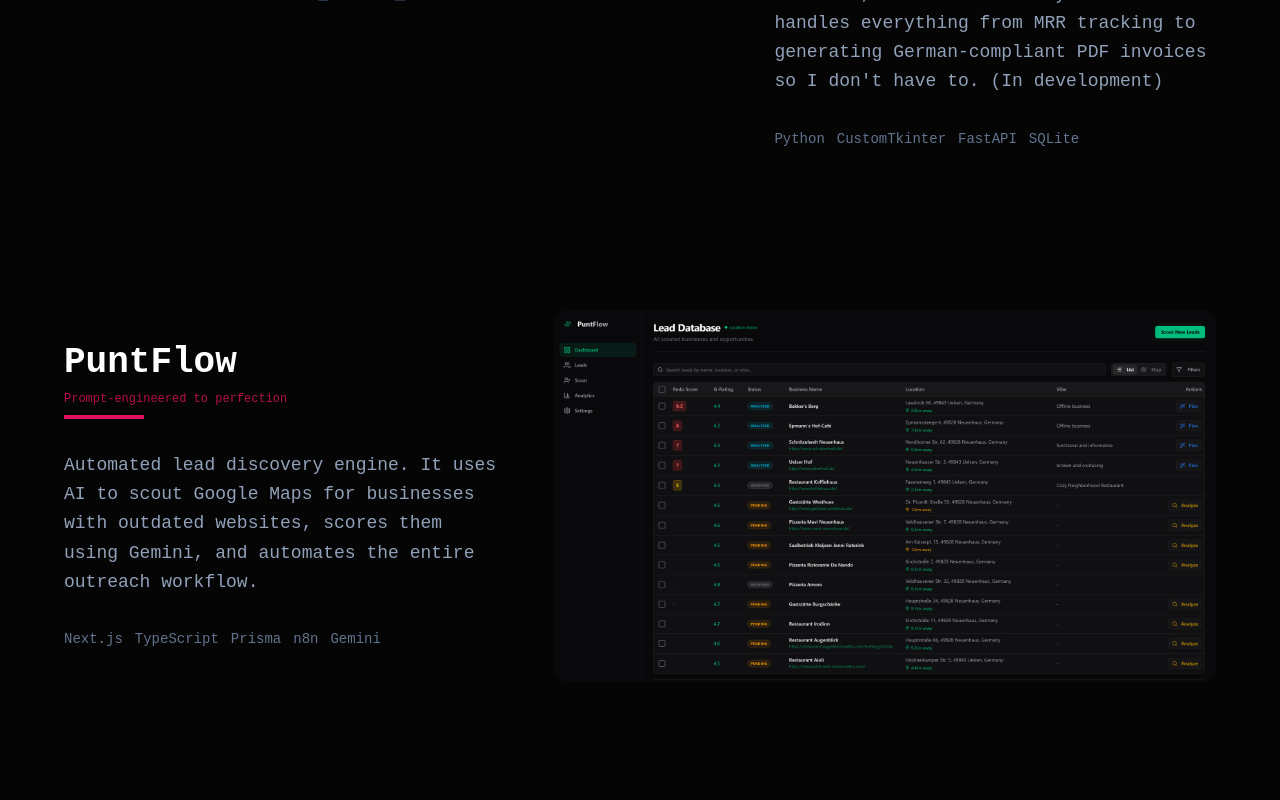
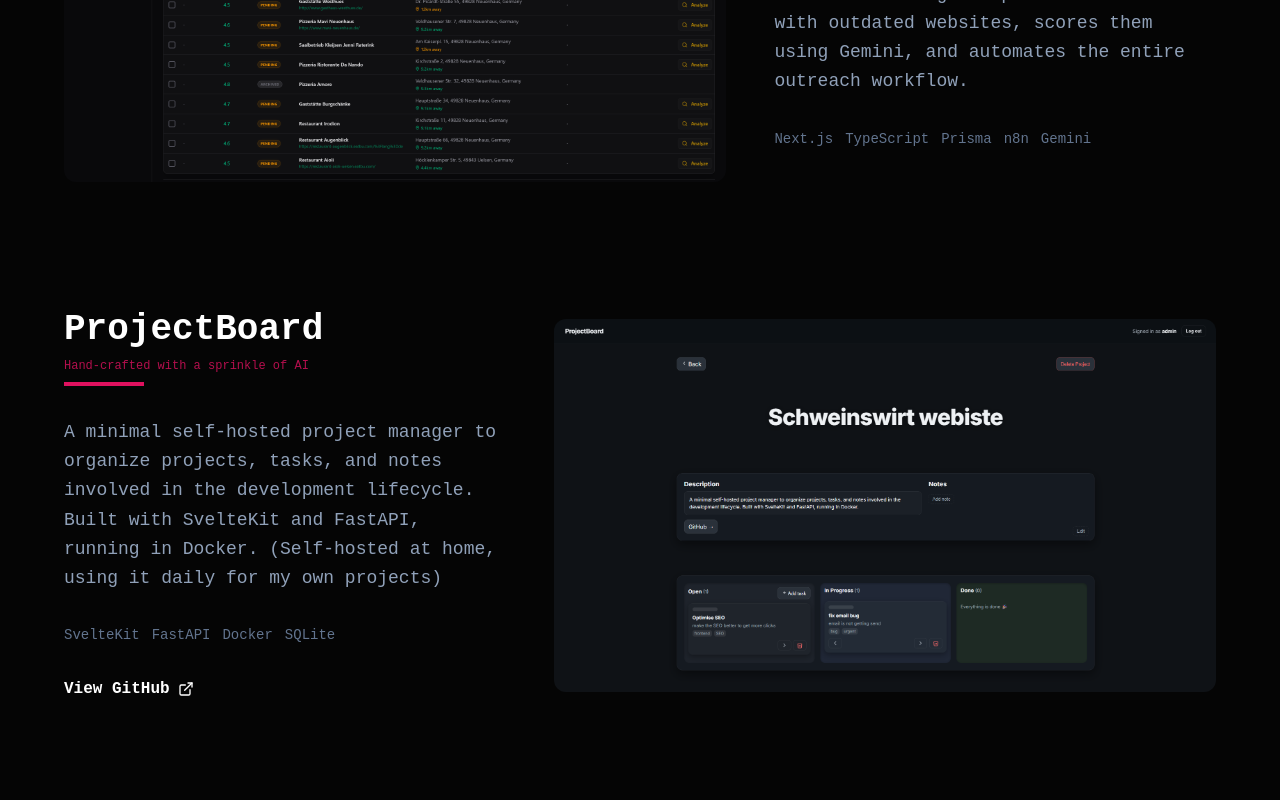
Before and after one commit to HugoOuwerkerk/portfolio, a Next.js app: page / in a window 1280 px wide. Shown: the part 4480-5280 px from the top of the page. Built offline with nearby package versions, Linux system fonts and the light colour scheme.

Commit message:
remove puntadmin

```diff
--- a/app/page.tsx
+++ b/app/page.tsx
@@ -190,24 +190,12 @@
             />
 
             <ProjectShowcase
-              title="PuntAdmin"
-              desc="An internal system for managing clients, websites, and all the money stuff. It handles everything from MRR tracking to generating German-compliant PDF invoices so I don't have to. (In development)"
-              stack={['Python', 'CustomTkinter', 'FastAPI', 'SQLite']}
-              link="https://github.com/HugoOuwerkerk/PuntAdmin"
-              color="#E0115F"
-              align="left"
-              linkLabel="Internal Tool"
-              maskLink={true}
-              aiTier="ALL"
-            />
-
-            <ProjectShowcase
               title="PuntFlow"
               desc="Automated lead discovery engine. It uses AI to scout Google Maps for businesses with outdated websites, scores them using Gemini, and automates the entire outreach workflow."
               stack={['Next.js', 'TypeScript', 'Prisma', 'n8n', 'Gemini']}
               link="https://github.com/HugoOuwerkerk/PuntFlow"
               color="#E0115F"
-              align="right"
+              align="left"
               image="/puntflow.png"
               linkLabel="View GitHub"
               maskLink={true}
@@ -220,7 +208,7 @@
               stack={['SvelteKit', 'FastAPI', 'Docker', 'SQLite']}
               link="https://github.com/HugoOuwerkerk/ProjectBoard"
               color="#E0115F"
-              align="left"
+              align="right"
               linkLabel="View GitHub"
               image="/project_board.png"
               aiTier="LOW"
@@ -232,7 +220,7 @@
               stack={['Next.js', 'TypeScript', 'Supabase', 'Tailwind']}
               link="https://github.com/HugoOuwerkerk/Platzpionier"
               color="#E0115F"
-              align="right"
+              align="left"
               image="/platzpionier.png"
               linkLabel="View GitHub"
               maskLink={true}
@@ -257,7 +245,6 @@
         </p>
 
         <div className="flex flex-col md:flex-row items-center justify-center gap-4 md:gap-6 mb-8 md:mb-12">
-          {/* Contact Group */}
           <div className="flex flex-col md:flex-row items-center gap-4 md:gap-6">
             <a href="mailto:hah.ouwerkerk@outlook.com" className="flex items-center gap-2 justify-center text-white hover:text-[#E0115F] transition-all duration-300 ease-in-out group">
               <span className="font-mono">hah.ouwerkerk@outlook.com</span>
@@ -270,7 +257,6 @@
 
           <span className="hidden md:inline text-[#E0115F]">///</span>
 
-          {/* Social Group (Side by Side on Mobile) */}
           <div className="flex items-center gap-6">
             <a href="https://github.com/HugoOuwerkerk" target="_blank" className="flex items-center gap-2 justify-center text-white hover:text-[#E0115F] transition-all duration-300 ease-in-out group">
               <span className="font-mono">GitHub</span>
@@ -405,8 +391,6 @@
     >
       {/* Image Side */}
       <div className="w-full md:w-[60%] group relative">
-
-        {/* Image */}
         <div className="aspect-[16/9] overflow-hidden rounded-xl">
           {image ? (
             <img src={image} alt={title} className="w-full h-full object-cover object-top" />
```
